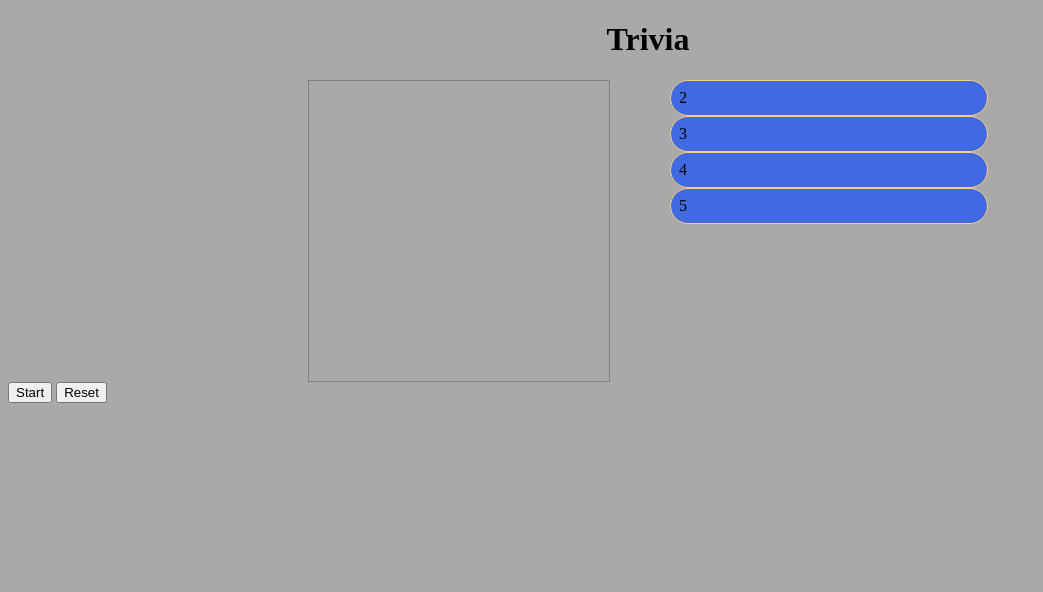
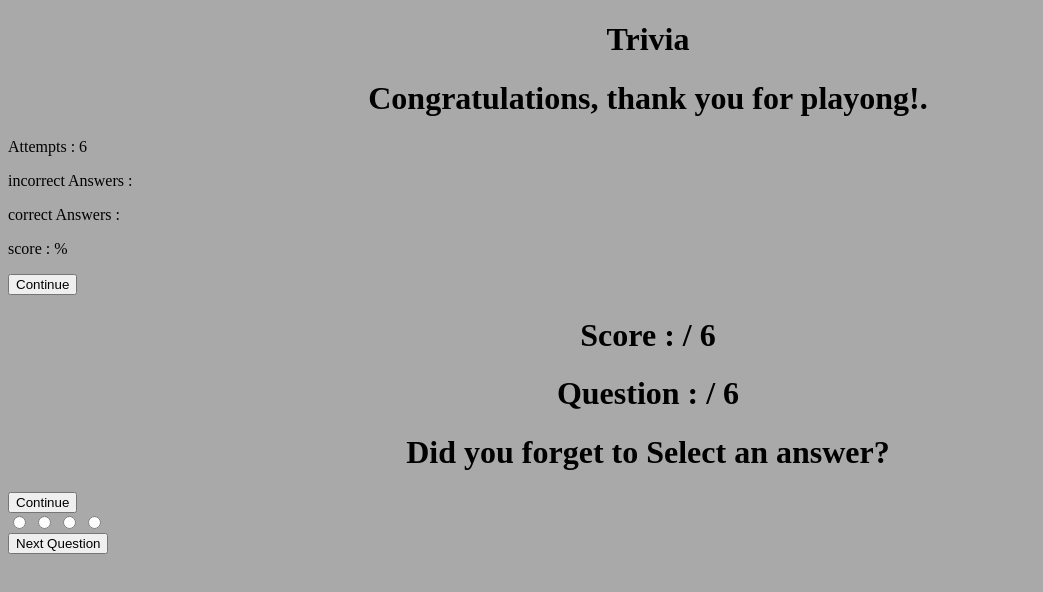
Before and after one commit to maclamour/project1-Trivia, a plain HTML site: page index.html in a window 1280 px wide. Shown: the whole page, without its empty margins (0-1043 px from the left). Drawn offline with Linux system fonts and the light colour scheme.

Commit message:
fixed hmtl

```diff
--- a/app.js
+++ b/app.js
@@ -135,16 +135,7 @@ choiceList.forEach((choiceList) => {
     console.log(testQuestion);
     let choice = e.target.innerText;
     console.log(choice);
-    if (choice === questionBank.correct){
-        correctAnswer.textContent = "correct"
-    }
-    else {
-        correctAnswer.textContent = "Wrong Answer"
-    }
-console.log(correctAnswer)
-
     currentQuestion++
-    // winLogic()
     ready()
   });
 
@@ -155,8 +146,7 @@ console.log(correctAnswer)
 // }
 
 // function winLogic(){
-//     console.log(choiceList,"choiceList")
-//     if (choiceList.choice === questionBank.correct){
+//     if (choice === questionBank.correct){
 //         correctAnswer.textContent = "correct"
 //     }
 //     else {
--- a/index.html
+++ b/index.html
@@ -6,25 +6,115 @@
     <meta name="viewport" content="width=device-width, initial-scale=1.0" />
     <title>Trivia Game</title>
     <script src="./app.js" defer></script>
-    <h1 class="correctAnswer">Trivia</h1>
+    <h1 id="correctAnswer">Trivia</h1>
     <link rel="stylesheet" href="./main.css" />
   </head>
-  <body>
-    <div class="container">
-      <div class="square"></div>
-      <div class="question-wrapper">
-        <div class="question"></div>
+  <body onload="NextQuestion(0)">
+    <main>
+      <div class="modal-container" id="score-modal">
+        <div class="modal-content-container">
+          <h1>Congratulations, thank you for playong!.</h1>
 
-        <div class=choices>
-          <div class="button" id="choice1">2</div>
-          <div class="button" id="choice2">3</div>
-          <div class="button" id="choice3">4</div>
-          <div class="button" id="choice4">5</div>
+          <div class="score-details">
+            <p>Attempts : 6</p>
+            <p>incorrect Answers : <span id="incorrect-answers"></span></p>
+            <p>correct Answers : <span id="correcr-answers"></span></p>
+            <p>score : <span id="grade-percentage"></span>%</p>
+            <p><span id="remarks"></span></p>
+          </div>
+
+          <div class="modal-button-container">
+            <button onclick="closeScoreModal()">Continue</button>
+          </div>
         </div>
       </div>
-    </div>
 
-    <button type="start-btn" id="go" >Start</button>
-    <button type="reset-btn" onClick="onClickReset()">Reset</button>
+      <div class="“trivia-quiz-container”">
+        <div class="“trivia-details-container”">
+          <h1>Score : <span id="player-score"></span> / 6</h1>
+          <h1>Question : <span id="question-number"></span> / 6</h1>
+        </div>
+
+        <div class="“trivia-question-container”">
+          <h1 id="display-question"></h1>
+        </div>
+
+        <div class="trivia-choices-container">
+          <div class="modal-container" id="choice-modal">
+            <div class="modal-content-container">
+              <h1>Did you forget to Select an answer?</h1>
+
+              <div class="modal-button-container">
+                <button onclick="closeChoiceModal()">Continue</button>
+              </div>
+            </div>
+          </div>
+
+          <span>
+            <input
+              type="radio"
+              id="choice-one"
+              name="“choices”"
+              class="radio"
+              value="choice1"
+            />
+            <label
+              for="choice-one"
+              class="“choices”"
+              id="choice-one-label"
+            ></label>
+          </span>
+
+          <span>
+            <input
+              type="radio"
+              id="choice-two"
+              name="“choices”"
+              class="radio"
+              value="choice2"
+            />
+            <label
+              for="choice-two"
+              class="“choices”"
+              id="choice-two-label"
+            ></label>
+          </span>
+
+          <span>
+            <input
+              type="radio"
+              id="choice-three"
+              name="“choices”"
+              class="radio"
+              value="choice2"
+            />
+            <label
+              for="choice-three"
+              class="“choices”"
+              id="choice-three-label"
+            ></label>
+          </span>
+
+          <span>
+            <input
+              type="radio"
+              id="choice-four"
+              name="“choices”"
+              class="radio"
+              value="choice4"
+            />
+            <label
+              for="choice-four"
+              class="“choices”"
+              id="choice-four-label"
+            ></label>
+          </span>
+        </div>
+
+        <div class="next-button-container">
+          <button onclick="handleNextQuestion()">Next Question</button>
+        </div>
+      </div>
+    </main>
   </body>
 </html>
```
